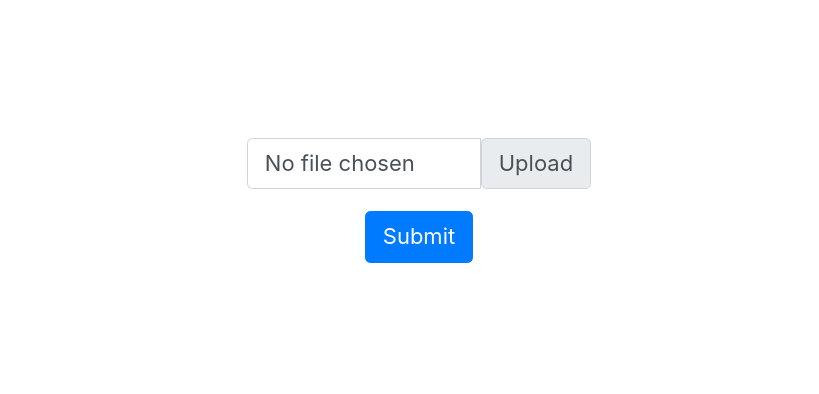
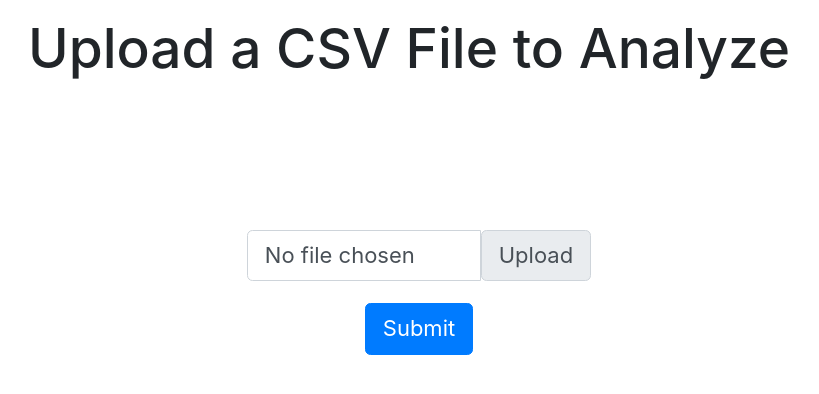
Before and after one commit to FigoFeras1/HonorsProject, a Flask app: page /upload in a window 1280 px wide. Shown: the top 394 px of the page, without its empty margins (231-1050 px from the left). Run offline with Flask 2, Linux system fonts and the light colour scheme; some libraries are stand-ins or nearby versions.

Commit message:
Added landing instructions

```diff
--- a/web_application/static/style.css
+++ b/web_application/static/style.css
@@ -15,6 +15,11 @@ body, html {
     height: 100%;
     width: 100%;
     font-size: 22px;
+}
+
+h1 {
+    text-align: center;
+    padding-top: 15px;
 }
 
 ::-webkit-file-upload-button {
--- a/web_application/statistic_controller.py
+++ b/web_application/statistic_controller.py
@@ -142,7 +142,8 @@ def sort_table_descending(column_name: str):
                                  kind='quicksort', na_position='last')
 
 
-operations = {'Sum': sum_column, 'Average': average_column,
+operations = {'Sum': sum_column,
+              'Average': average_column,
               'Median': median_column,
               'Minimum Occurrences': min_occurrences,
               'Maximum Occurrences': max_occurrences,
--- a/web_application/templates/upload.html
+++ b/web_application/templates/upload.html
@@ -8,7 +8,9 @@
 </head>
 
 <body>
-    <div class="d-flex align-items-center justify-content-center" style="height: 400px">
+
+<h1>Upload a CSV File to Analyze</h1>
+<div class="d-flex align-items-center justify-content-center" style="height: 400px">
         <div class="container">
             <div class="row">
                 <div class="col-md-2"></div>
```
Also changed, not shown: web_application/templates/index.html (line endings or trailing spaces).
